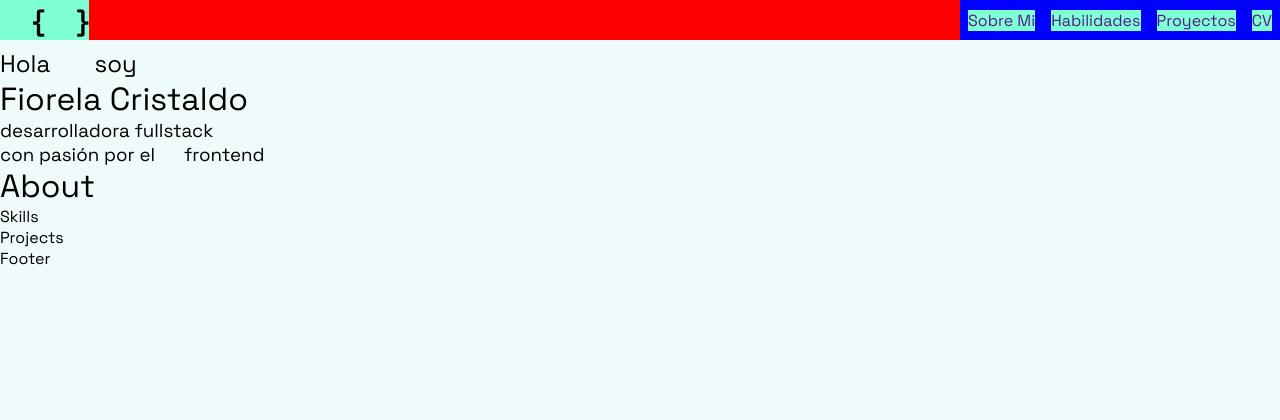
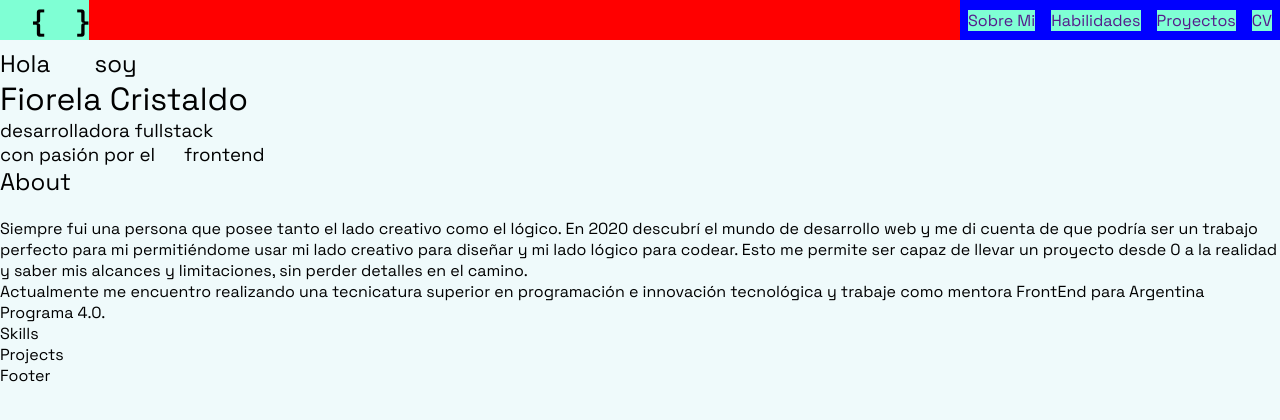
Before and after one commit to Cristaldo-Fiorela/portfolio2024, a React (Vite) app: page / in a window 1280 px wide. Shown: the top 420 px of the page. Built offline with nearby package versions, Linux system fonts and the light colour scheme; some icons are missing; a web font is replaced by a local one.

Commit message:
texto about us

```diff
--- a/src/components/About.jsx
+++ b/src/components/About.jsx
@@ -1,6 +1,13 @@
 const About = () => {
   return (
-    <h1>About</h1>
+    <>
+      <h2>About</h2>
+      <div>
+        <img src="" alt="" />
+        <p>Siempre fui una persona que posee tanto el lado creativo como el lógico. En 2020 descubrí el mundo de desarrollo web y me di cuenta de que podría ser un trabajo perfecto para mi permitiéndome usar mi lado creativo para diseñar y mi lado lógico para codear. Esto me permite ser capaz de llevar un proyecto desde 0 a la realidad y saber mis alcances y limitaciones, sin perder detalles en el camino.</p>
+        <p>Actualmente me encuentro realizando una tecnicatura superior en programación e innovación tecnológica y trabaje como mentora FrontEnd para Argentina Programa 4.0.</p>
+      </div>
+    </>
   )
 }
 
```
